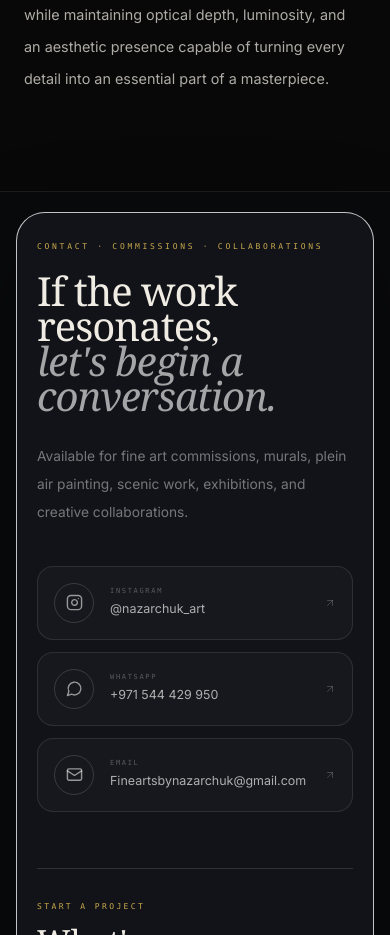
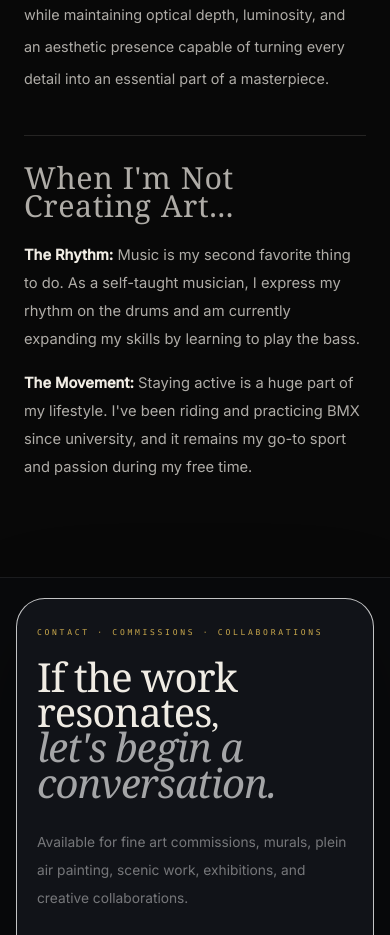
Before and after one commit to MACHINE-PX/finesartsbynazarchuk, a Next.js app: page /about in a window 390 px wide. Shown: the part 1620-2555 px from the top of the page. Built offline with nearby package versions, Linux system fonts and the light colour scheme.

Commit message:
cambios en props y en abaut me

```diff
--- a/app/about/page.tsx
+++ b/app/about/page.tsx
@@ -39,6 +39,23 @@ export default function AboutPage() {
           >
             {aboutText}
           </p>
+          <div className="mt-10 max-w-2xl border-t border-foreground/12 pt-7 text-[0.92rem] leading-7 text-foreground/72">
+            <h2 className="font-serif text-[clamp(2rem,4vw,3.5rem)] font-light leading-none">
+              When I&apos;m Not Creating Art...
+            </h2>
+            <p className="mt-5">
+              <strong className="text-foreground">The Rhythm:</strong> Music
+              is my second favorite thing to do. As a self-taught musician, I
+              express my rhythm on the drums and am currently expanding my
+              skills by learning to play the bass.
+            </p>
+            <p className="mt-4">
+              <strong className="text-foreground">The Movement:</strong>{" "}
+              Staying active is a huge part of my lifestyle. I&apos;ve been
+              riding and practicing BMX since university, and it remains my
+              go-to sport and passion during my free time.
+            </p>
+          </div>
         </div>
       </section>
     </main>
--- a/app/props/page.tsx
+++ b/app/props/page.tsx
@@ -59,8 +59,8 @@ export default function PropsPage() {
 
       <Discipline
         number="01"
-        title="Scenic Art"
-        italic="& Faux Finishes"
+        title="Scenic Art,"
+        italic="Faux Finishes & Props"
         href="/props/scenic-art"
         description="A cabinet of patinas, aged wood, oxidized metal, mosaics, and hand-built material illusions."
         image={scenic("IMG_3701.JPG")}
--- a/app/props/scenic-art/page.tsx
+++ b/app/props/scenic-art/page.tsx
@@ -5,7 +5,7 @@ import { ArrowUpRight } from "lucide-react";
 import { SiteHeader } from "@/components/site-header";
 
 export const metadata: Metadata = {
-  title: "Scenic Art & Faux Finishes | Oleksandr Nazarchuk",
+  title: "Scenic Art, Faux Finishes & Props | Oleksandr Nazarchuk",
 };
 
 const base =
@@ -169,8 +169,11 @@ export default function ScenicArtPage() {
             Props & Scenic · Material archive
           </p>
           <h1 className="mt-7 max-w-3xl font-serif font-light tracking-[-0.045em]">
-            Scenic Art{" "}
-            <span className="italic text-[#c99762]">& Faux Finishes</span>
+            Scenic Art,
+            <br />
+            <span className="italic text-[#c99762]">
+              Faux Finishes & Props
+            </span>
           </h1>
           <p className="mt-9 max-w-lg border-l border-[#7ec5b2]/45 pl-6 text-[0.9rem] leading-8 text-white/48">
             Wood becomes aged timber. Paint becomes oxidized metal. New
--- a/app/props/wearable-props/page.tsx
+++ b/app/props/wearable-props/page.tsx
@@ -12,11 +12,6 @@ const root =
 const wearable = (file: string) => `${root}/${encodeURIComponent(file)}`;
 
 const works = [
-  {
-    file: "ritual zombie mask.jpg",
-    title: "Ritual Zombie Mask",
-    type: "Mask",
-  },
   {
     file: "cyborg headpiece.JPG",
     title: "Cyborg Headpiece",
@@ -71,6 +66,11 @@ const works = [
     file: "cyborg headpiece (1).JPG",
     title: "Female Cyborg Headpiece",
     type: "Wearable sculpture",
+  },
+  {
+    file: "ritual zombie mask.jpg",
+    title: "Ritual Zombie Mask",
+    type: "Mask",
   },
 ];
 
```
